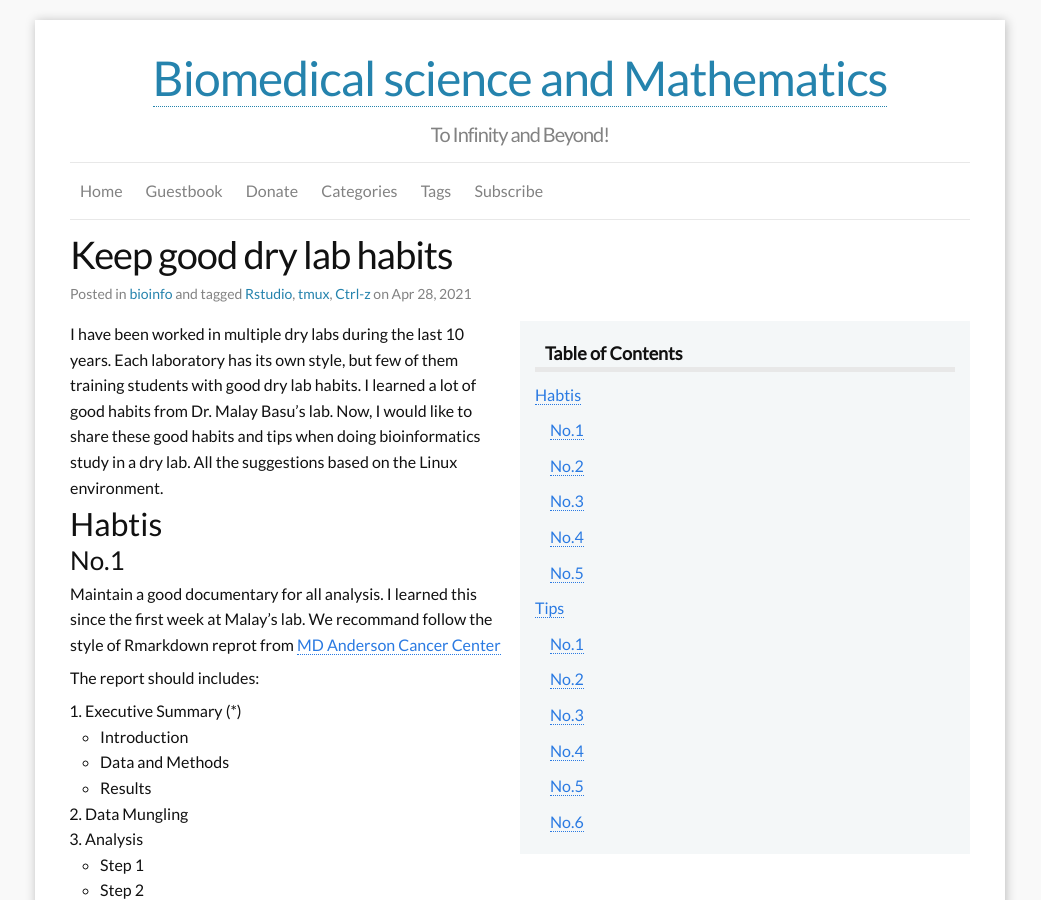
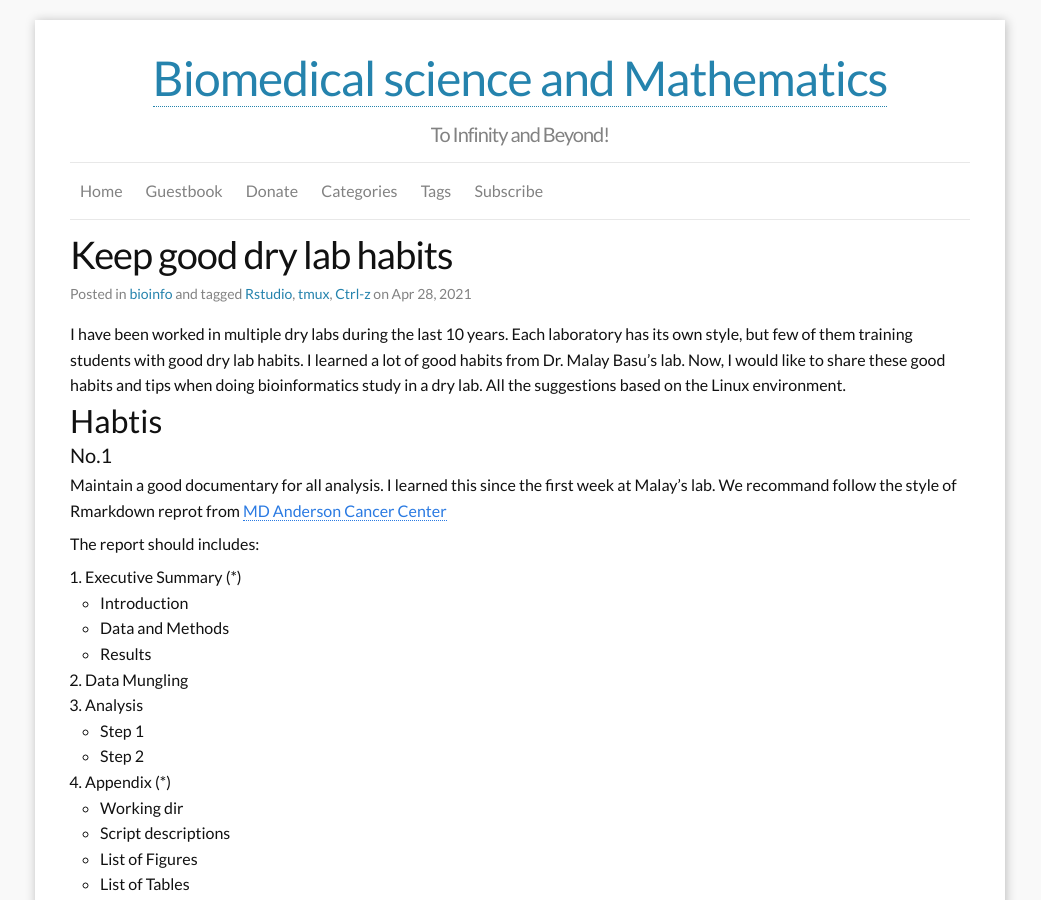
Before and after one commit to yulijia/en, a Jekyll site: the page built from _posts/2021-04-28-keep-good-dry-lab-habits.md, in a window 1280 px wide and 900 px high. Shown: the whole window, without its empty margins (120-1161 px from the left). Built offline with Jekyll 4.4.1, drawn with Linux system fonts in a browser that asks for light colours; nearby versions of some CDN libraries; comment, search, counter and statistics services are not loaded.

```diff
--- a/_posts/2021-04-28-keep-good-dry-lab-habits.md
+++ b/_posts/2021-04-28-keep-good-dry-lab-habits.md
@@ -10,14 +10,12 @@ tags:
 - Ctrl-z
 ---
 
-* table of content
-{:toc}
 
 I have been worked in multiple dry labs during the last 10 years. Each laboratory has its own style, but few of them training students with good dry lab habits. I learned a lot of good habits from Dr. Malay Basu's lab. Now, I would like to share these good habits and tips when doing bioinformatics study in a dry lab. All the suggestions based on the Linux environment.
 
 ## Habtis
 
-### No.1
+#### No.1
 
 Maintain a good documentary for all analysis. I learned this since the first week at Malay's lab. We recommand follow the style of Rmarkdown reprot from [MD Anderson Cancer Center](https://bioinformatics.mdanderson.org/Supplements/ResidualDisease/Reports/)
 
@@ -43,7 +41,7 @@ If you want to share the report with others, it is better to generate a HTML rep
 Always use `sessionInfo()` to print the collect information about the current R session in the bottom of the report.
 
 
-### No.2
+#### No.2
 
 Each research project should also follow a clean structure:
 
@@ -68,21 +66,21 @@ Each research project should also follow a clean structure:
 You can upload the project structure and code to any cloud storage, make a backup every day/week.
 
 
-### No.3
+#### No.3
 
 Whatever, back up the server data every week, lost data is a huge pain for every researcher.
 
-### No.4
+#### No.4
 
 After a project is finished. You need to review the whole project's data and make sure every folder in the project has a document to record what you had done before, every script should also have a note to record the meaning of it.
 
-### No.5
+#### No.5
 
 when link a data from one sub-folder to another sub-folder in one project folder, you should use relative symbolic link `ln -rs`. When you need to move a project folder to other place, the data structure will not be broken.
 
 ## Tips
 
-### No.1
+#### No.1
 
 Use `tmux` or `screen` when you want to run some program after exit the terminal session, they are usable with interactive commands. I perfer using `tmux` , because it has more function compare with `screen`. Please try to avoid to use `nohup` which you couldn't control the program later.
 
@@ -90,24 +88,24 @@ When you have a Rstudio-server, sometime you may wish to run program via Rstudio
 
 The main reason for this is when the Rstudio terminal session is not reponse, you still can do interactive in tmux from other ssh session.
 
-### No.2
+#### No.2
 
 Always monitor the memory usage via `ps aux --sort -rss | head`, some parallel program may cause momory leak, you maynot know about memory leak even the program is running sucessfully.
 
-### No.3
+#### No.3
 
 `Control+C` aborts the application almost immediately while `Control+Z` shunts it into the background, suspended. If you shunt any application into the background, **please keep in mind that the program is still waiting for your command**.
 
-### No.4
+#### No.4
 
 Do not save the large files to `/home` directory if your server has limited storage for `/home`. Use `df -h` to check the size of each system disk.
 
 Use `du -sh * | sort -rh` to check the size of each folder.
 
-### No.5
+#### No.5
 
 Better to learn one of [Pipeline Building Framework](https://www.biostars.org/p/91301/) and Docker, it makes everything reproducible more easily.
 
-### No.6
+#### No.6
 
 Bioinformatics is a field that has rapid changes. Stay hungry, keep learning.
```
